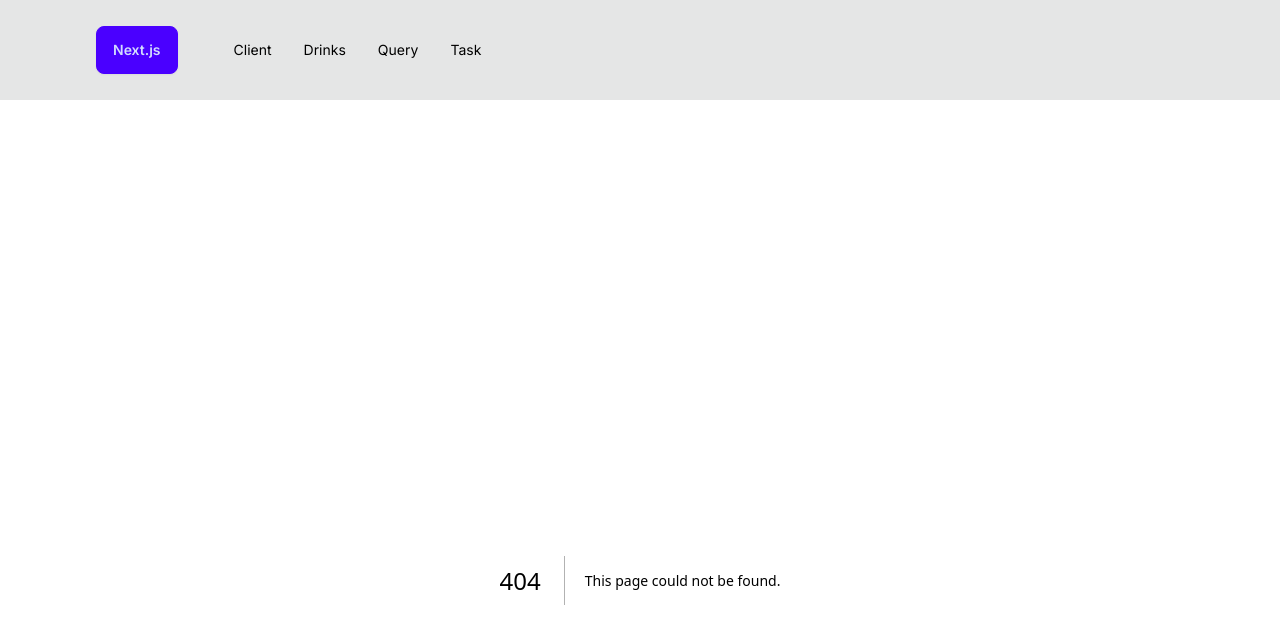
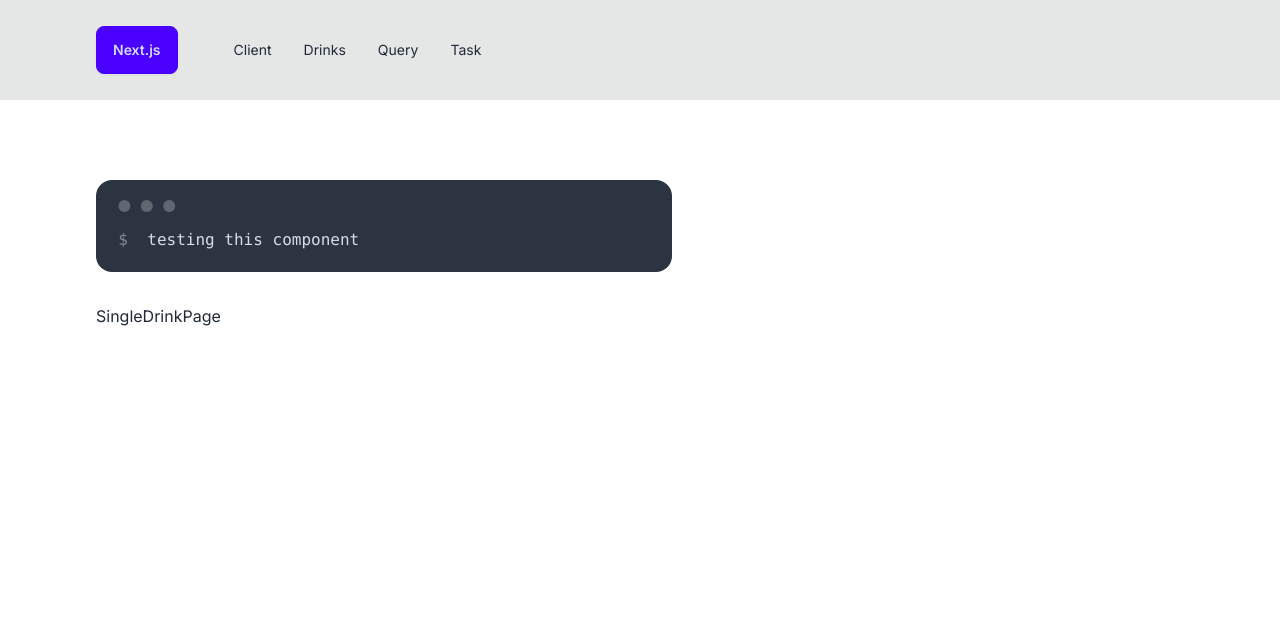
Before and after one commit to Vamonosraza/nextjs-learning, a Next.js app: page /drinks/1 in a window 1280 px wide. Before the commit this address had no page. Shown: the top 644 px of the page. Built offline with nearby package versions, Linux system fonts and the light colour scheme.

Commit message:
Dynamic routes

```diff
--- /dev/null
+++ b/app/drinks/[id]/page.js
@@ -0,0 +1,10 @@
+import React from 'react'
+
+const SingleDrinkPage = ({params}) => {
+    console.log(params.id)
+  return (
+    <div>SingleDrinkPage</div>
+  )
+}
+
+export default SingleDrinkPage
--- a/package.json
+++ b/package.json
@@ -12,7 +12,8 @@
     "@tailwindcss/typography": "^0.5.10",
     "next": "^14.1.1",
     "react": "^18",
-    "react-dom": "^18"
+    "react-dom": "^18",
+    "styled-jsx": "^5.1.2"
   },
   "devDependencies": {
     "autoprefixer": "^10.0.1",
```
Also changed, not shown: 1 other file (tests, documents, lock files or other folders).
